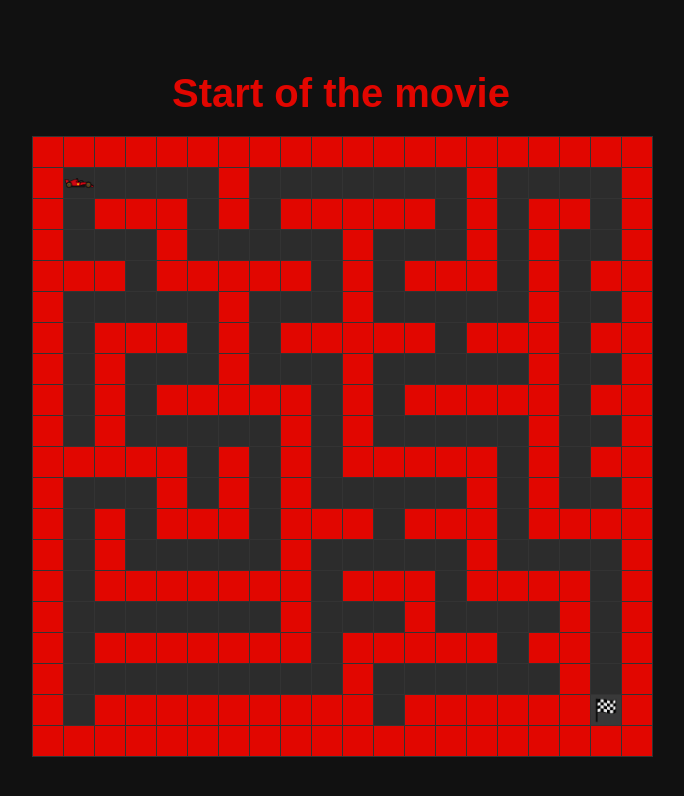
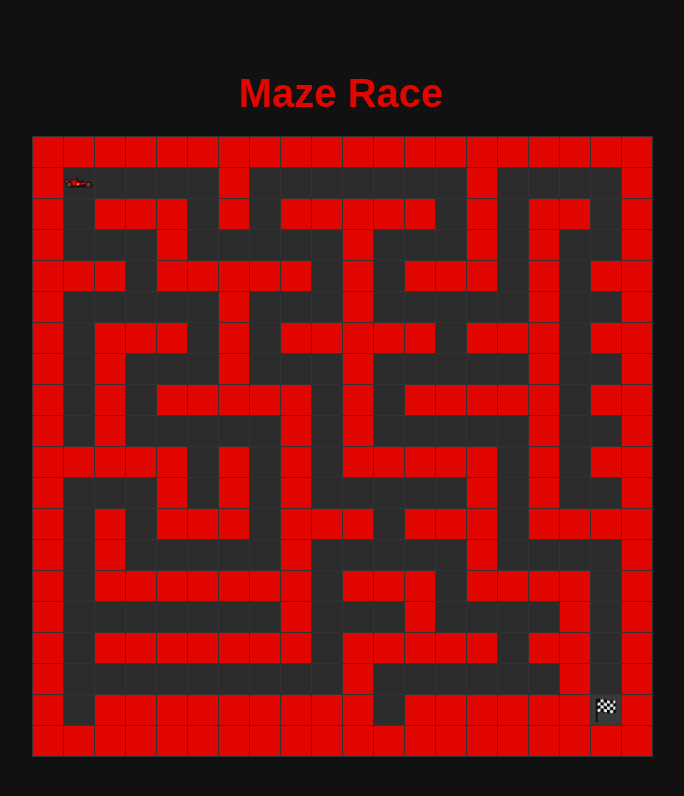
Before and after one commit to angelicamaureene/Gift, a plain HTML site: page index.html in a window 1280 px wide. Shown: the whole page, without its empty margins (299-983 px from the left). Drawn offline with Linux system fonts and the light colour scheme.

Commit message:
Update index.html

```diff
--- a/index.html
+++ b/index.html
@@ -6,7 +6,7 @@
   <link rel="stylesheet" href="style.css">
 </head>
 <body>
-  <h1>Start of the movie</h1>
+  <h1>Maze Race</h1>
   <div id="maze"></div>
   <script src="script.js"></script>
 </body>
```
